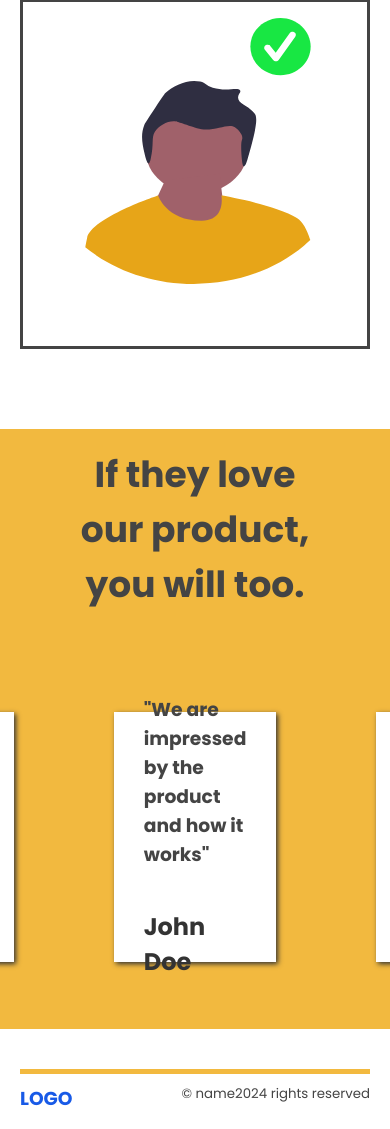
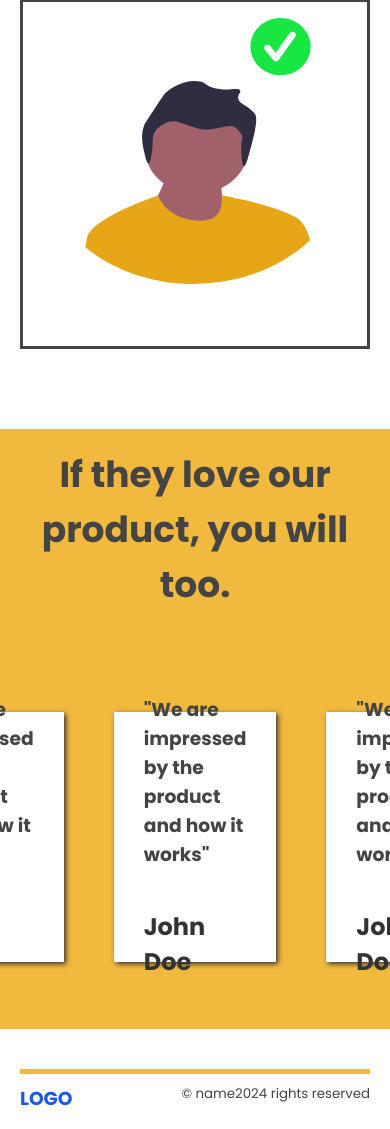
Before and after one commit to HarunaDev/saas-passport-maker, a Flask app: page /about in a window 390 px wide; the page is wider, and only the part inside the window is pictured. Shown: the part 1091-2220 px from the top of that part. Run offline with Flask 3, Linux system fonts and the light colour scheme.

Commit message:
modified style.css file

```diff
--- a/static/css/style.css
+++ b/static/css/style.css
@@ -15,8 +15,8 @@ body{
 }
 
 :root {
-    --primary-color: #3C75EF;
-    --secondary-color: #F2B93F;
+    --primary-color: #3c75ef;
+    --secondary-color: #f2b93f;
     --text-dark: #444;
     --text-light: #fff;
     --dark-blue: #185AE7;
@@ -635,6 +635,16 @@ body{
     #about-section .section-text{
         text-align: center;
     }
+
+    #about-testimonial {
+        padding: var(--global-padding-tab);
+    }
+
+    #about-testimonial .testimonials{
+        height: 350px;
+        gap: 50px;
+        /* flex-wrap: wrap; */
+    }
 }
 
 @media screen and (max-width: 600px) {
```
